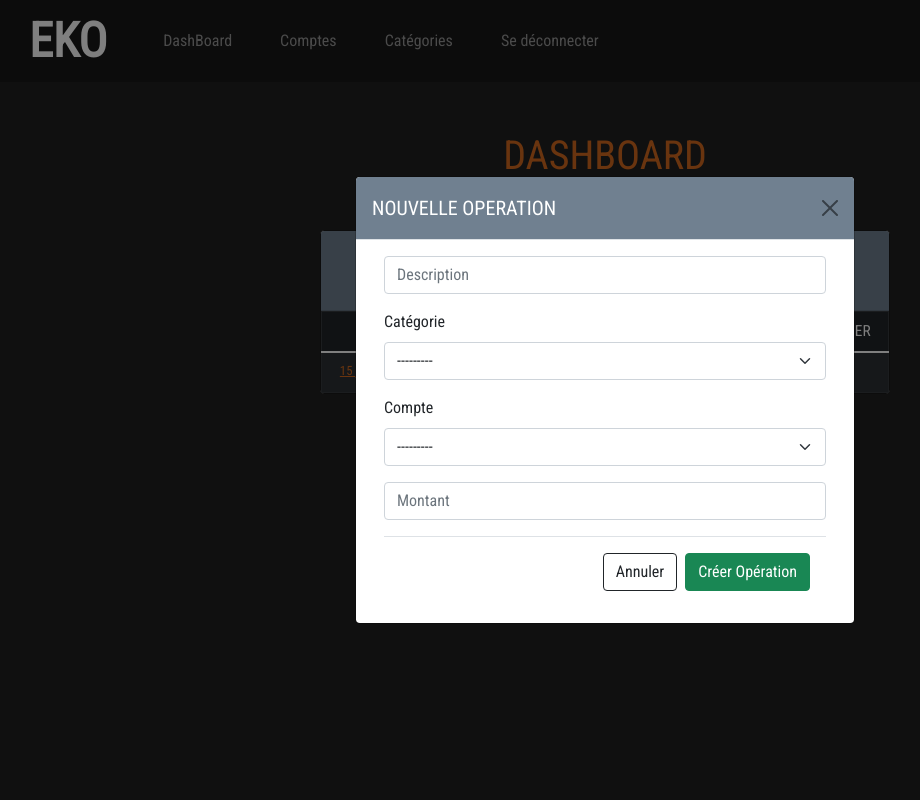
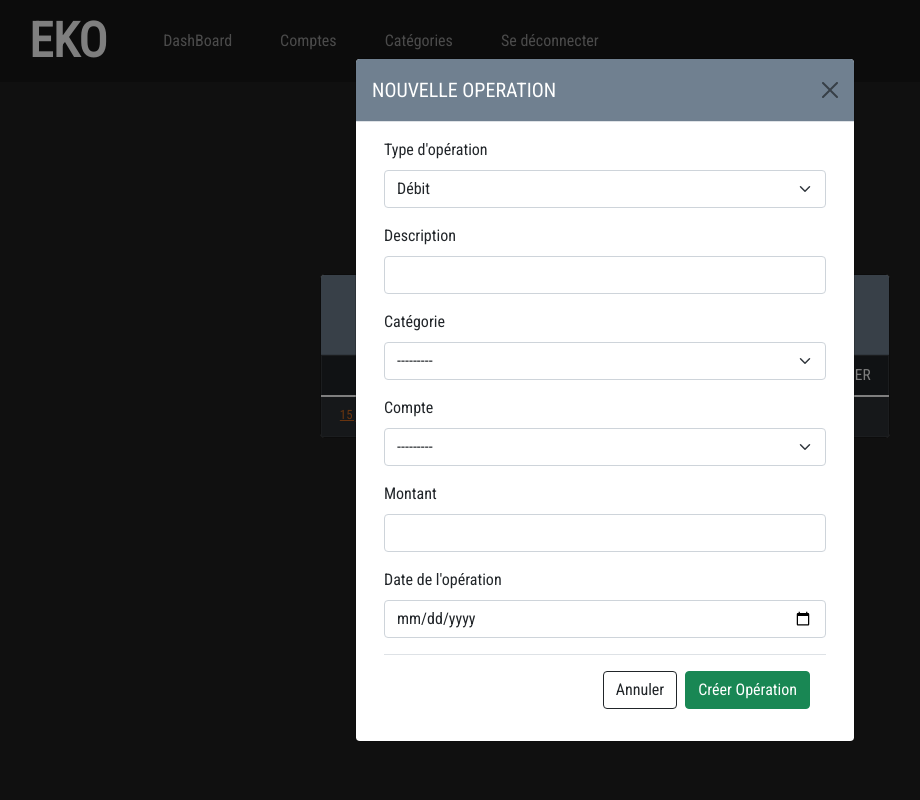
Before and after one commit to dardevetdidier/Eko, a Django app: page /dashboard/ in a window 1280 px wide, after a click on "Ajouter Opération". Shown: the whole page, without its empty margins (35-955 px from the left). Run offline with Django 4.2, Linux system fonts and the light colour scheme; a user stored in the database is signed in; tables that the repository leaves empty hold one stand-in row (values such as "Sample post"); some libraries are stand-ins or nearby versions.

Commit message:
Change operation model to allow user to choose the operation date Add the type of operation (-|+) Display operations on dashboard ordered by date

```diff
--- a/budget/admin.py
+++ b/budget/admin.py
@@ -4,7 +4,7 @@
 
 @admin.register(Operation)
 class DepositAdmin(admin.ModelAdmin):
-    list_display = ['description', 'amount', 'category', 'account', 'date_created']
+    list_display = ['operation_type', 'description', 'amount', 'category', 'account', 'date_created']
 
 
 @admin.register(Category)
--- a/budget/forms.py
+++ b/budget/forms.py
@@ -55,19 +55,22 @@
     class Meta:
         model = Operation
         fields = [
+            'operation_type',
             'description',
             'amount',
             'category',
-            'account'
+            'account',
+            'date_created'
         ]
 
         widgets = {
-            'description': forms.TextInput(attrs={'class': 'form-control',
-                                                  'placeholder': 'Description'}),
-            'amount': forms.NumberInput(attrs={'class': 'form-control',
-                                               'placeholder': 'Montant'}),
+            'operation_type': forms.Select(attrs={'class': 'form-select'}),
+            'description': forms.TextInput(attrs={'class': 'form-control'}),
+            'amount': forms.NumberInput(attrs={'class': 'form-control'}),
             'category': forms.Select(attrs={'class': 'form-select'}),
             'account': forms.Select(attrs={'class': 'form-select'}),
+
+
         }
 
 
--- a/budget/models.py
+++ b/budget/models.py
@@ -1,5 +1,6 @@
 from django.db import models
 from django.contrib.auth.models import User
+
 
 
 class Category(models.Model):
@@ -21,11 +22,20 @@
 
 
 class Operation(models.Model):
+    OPERATION_TYPES = [
+        ('Withdraw', 'Débit'),
+        ('Credit', 'Crédit')
+    ]
+
+    operation_type = models.CharField(max_length=8, choices=OPERATION_TYPES, default="Withdraw")
     description = models.CharField(max_length=150)
     amount = models.FloatField()
     category = models.ForeignKey(to=Category, on_delete=models.CASCADE, related_name='operations_category')
     account = models.ForeignKey(to=Account, on_delete=models.CASCADE, related_name='operations_account')
-    date_created = models.DateField(auto_now_add=True)
+    date_created = models.DateField(blank=True)
+
+    class Meta:
+        ordering = ['-date_created']
 
     def __str__(self):
         return f"Withdraw: {self.amount} : {self.date_created}"
--- a/budget/static/css/index.css
+++ b/budget/static/css/index.css
@@ -94,18 +94,18 @@
 /* BUDGET SNIPPET */
 
 .budgets-content {
-    padding: 2% 2%;
+    padding: 0 2%;
 }
 
 .budget-col {
     display: flex;
     justify-content: center;
+
 }
 
 .budget-card {
     border: 1px solid #181818;
     margin: 1em;
-
 }
 .budget-header{
     background-color: slategrey;
@@ -149,7 +149,7 @@
 .create-account-button-container {
     display: flex;
     justify-content: space-around;
-    padding: 3em 10em;
+    padding: 1em 10em;
 }
 .account-card-body {
     padding: 3% 30%;
@@ -178,10 +178,13 @@
     justify-content: center;
 }
 
+.form-date-operation {
+    display: flex;
+    flex-direction: column;
+}
 
 .detail-operation-link {
     color: chocolate;
-
 }
 
 .detail-operation-link:hover {
@@ -234,3 +237,10 @@
 .confirm-del-op-content .btn-warning {
     margin-right: 40px;
 }
+
+
+/*Expenses Chart */
+
+#expenses-chart {
+    border: 1px solid blue;
+}
--- a/budget/templates/budget/budget.html
+++ b/budget/templates/budget/budget.html
@@ -1,8 +1,10 @@
+
+
 <div class="budget-card card" style="width: 50rem;">
 
     <div class="budget-header card-header">
       <p class="budget-name">{{ account.name }}</p>
-      <p class="budget-amount">{{ account.balance }} €</p>
+      <p class="budget-amount">{{ account.balance|floatformat:2 }} €</p>
 
   </div>
 
@@ -19,7 +21,7 @@
           </thead>
           <tbody>
 
-          {% for operation in account.operations_account.all %}
+          {% for operation in account.operations_account.all.filter %}
               <tr>
                   <td class="col-center"><a class="detail-operation-link"
                          href="{% url 'update-operation' pk=operation.id %}">{{ operation.date_created }}</a></td>
--- a/budget/templates/budget/dashboard.html
+++ b/budget/templates/budget/dashboard.html
@@ -6,6 +6,11 @@
         <h1>DASHBOARD</h1>
     </div>
 
+    {% if accounts %}
+        <div class="create-account-button-container container">
+            <button type="button" class="btn btn-outline-light" data-bs-toggle="modal" data-bs-target="#staticBackdrop">Ajouter Opération</button>
+        </div>
+    {% endif %}
 
     <div class="budgets-content">
         <div class="row justify-content-around">
@@ -21,14 +26,6 @@
     </div>
 
 
-{#    <div class="add-operation-button">#}
-{#        <a href="#" class="btn btn-outline-light px-5">Ajouter une opération</a>#}
-{#    </div>#}
-    {% if accounts %}
-        <div class="create-account-button-container container">
-            <button type="button" class="btn btn-outline-light" data-bs-toggle="modal" data-bs-target="#staticBackdrop">Ajouter Opération</button>
-        </div>
-    {% endif %}
     <!-- Modal CREATE -->
     <div class="modal fade" id="staticBackdrop" data-bs-backdrop="static" data-bs-keyboard="false" tabindex="-1"
          aria-labelledby="staticBackdropLabel" aria-hidden="true">
@@ -43,6 +40,12 @@
                         <form method="post">
                             {% csrf_token %}
                             <div class="mb-3">
+                                <label class="form-label">Type d'opération</label>
+                                {{ create_operation_form.operation_type }}
+                            </div>
+
+                            <div class="mb-3">
+                                <label class="form-label">Description</label>
                                 {{ create_operation_form.description }}
                             </div>
 
@@ -57,7 +60,14 @@
                             </div>
 
                             <div class="mb-3">
+                                <label class="form-label">Montant</label>
                                 {{ create_operation_form.amount }}
+                            </div>
+
+                            <div class="form-date-operation mb-3">
+                                <label class="form-label" for="date_created">Date de l'opération</label>
+                                <input type="date" class="form-control" id="date_created" name="date_created">
+{#                                {{ create_operation_form.date_created }}#}
                             </div>
 
                             <div class="modal-footer">
@@ -72,5 +82,4 @@
         </div>
     </div>
 
-
 {% endblock %}
--- a/budget/templates/budget/delete-operation.html
+++ b/budget/templates/budget/delete-operation.html
@@ -8,7 +8,7 @@
 
         <form action="{% url 'delete-operation' operation.id %}" method="post">
             {% csrf_token %}
-            <a class="btn btn-warning" href="{% url 'dashboard' %}">Annuler</a>
+            <a class="btn btn-warning" href="{% url 'update-operation' operation.id %}">Annuler</a>
             <input class="btn btn-danger" type="submit">
         </form>
     </div>
--- a/budget/views.py
+++ b/budget/views.py
@@ -1,7 +1,10 @@
+from datetime import timedelta
+
 from django.contrib import messages
 from django.contrib.auth import authenticate, login, logout
 from django.contrib.auth.decorators import login_required
 from django.shortcuts import render, redirect, get_object_or_404
+from django.utils import timezone
 
 from .forms import LoginForm, CreateAccountForm, DeleteForm, CreateOperationForm, CreateCategoryForm
 from .models import Account, Operation, Category
@@ -45,14 +48,20 @@
     """
     Display dashboard and allows to create a new operation
     """
-    operations = Operation.objects.all()[:6]
+    today = timezone.now().date()
+    date_display = today - timedelta(days=15)
+    operations = Operation.objects.filter(date_created__gte=date_display).filter(date_created__lte=today)
     accounts = Account.objects.all()
     if request.method == 'POST':
         create_operation_form = CreateOperationForm(request.POST)
         if create_operation_form.is_valid():
             operation = create_operation_form.save(commit=False)
             account = operation.account
-            account.balance += operation.amount
+            if operation.operation_type == "Credit":
+                account.balance += operation.amount
+            else:
+                account.balance -= operation.amount
+
             account.save()
             operation.save()
 
@@ -111,6 +120,7 @@
     Allows to modify an operation
     """
     operation = get_object_or_404(Operation, pk=pk)
+    print(operation.date_created)
     update_operation_form = CreateOperationForm(instance=operation)
     amount = operation.amount
     account = operation.account
@@ -118,10 +128,14 @@
     if request.method == 'POST':
         update_operation_form = CreateOperationForm(request.POST, instance=operation)
         if update_operation_form.is_valid():
+            print("ok")
             update_operation_form.save()
             if update_operation_form.cleaned_data['amount'] != amount:
                 difference = update_operation_form.cleaned_data['amount'] - amount
-                account.balance += difference
+                if operation.operation_type == "Withdraw":
+                    account.balance -= difference
+                else:
+                    account.balance += difference
                 account.save()
         return redirect('dashboard')
     else:
@@ -140,9 +154,13 @@
     Allows to delete an operation
     """
     operation = get_object_or_404(Operation, pk=pk)
+    print(operation.operation_type)
     if request.method == 'POST':
         account = operation.account
-        account.balance += operation.amount
+        if operation.operation_type == "Withdraw":
+            account.balance += operation.amount
+        elif operation.operation_type == "Credit":
+            account.balance -= operation.amount
         account.save()
         operation.delete()
         return redirect('dashboard')
```
Also changed, not shown: budget/templates/budget/update_operation.html (+14 -5 lines), budget/migrations/0005_alter_operation_account_alter_operation_category.py (added), budget/migrations/0006_operation_operation_type.py (added), budget/migrations/0007_alter_operation_date_created.py (added), budget/migrations/0008_alter_operation_operation_type.py (added).
